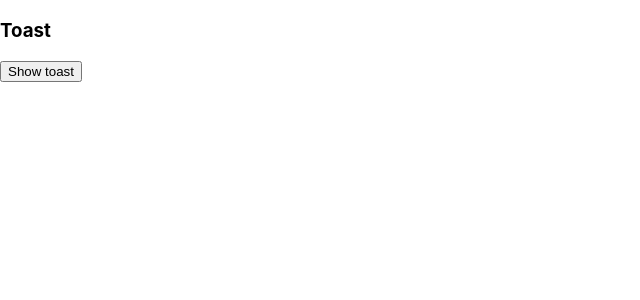
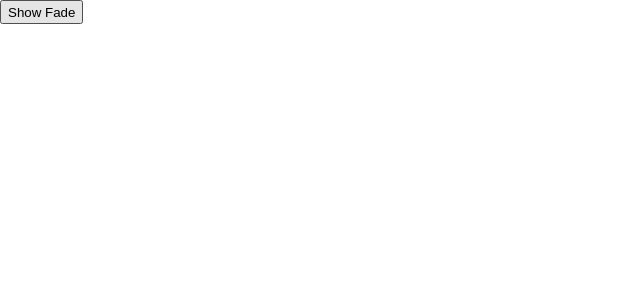
Before and after one commit to rkterungwa16/terk-ui, a React (Create React App) app: page / in a window 1280 px wide. Shown: the top 300 px of the page, without its empty margins (0-640 px from the left). Built offline with nearby package versions, Linux system fonts and the light colour scheme.

Commit message:
[feat] implement slide in up transition

```diff
--- a/package.json
+++ b/package.json
@@ -11,6 +11,7 @@
     "react-dom": "^16.13.1",
     "react-icons": "^3.11.0",
     "react-scripts": "^3.4.1",
+    "react-transition-group": "^4.4.1",
     "styled-components": "^5.1.1"
   },
   "scripts": {
--- /dev/null
+++ b/src/Transition/Slide.jsx
@@ -0,0 +1,63 @@
+import * as React from "react";
+import { Transition } from "react-transition-group";
+import PropTypes from "prop-types";
+
+const duration = 500;
+const defaultStyle = {
+  transition: `opacity ${duration}ms ease-in-out, bottom ${duration}ms ease-in-out`,
+  opacity: 0,
+  position: "absolute",
+  bottom: "0px",
+};
+
+const transitionStyles = {
+  entering: { opacity: 1, bottom: "20px" },
+  entered: { opacity: 1, bottom: "20px" },
+  exiting: { opacity: 0 },
+  exited: { opacity: 0 },
+};
+const SlideInUp = (props) => {
+  return (
+    <Transition in={props.in} timeout={props.duration}>
+      {(state) => (
+        <div
+          style={{
+            ...defaultStyle,
+            ...transitionStyles[state],
+          }}
+        >
+          {props.children}
+        </div>
+      )}
+    </Transition>
+  );
+};
+
+SlideInUp.propTypes = {
+  in: PropTypes.bool,
+  duration: PropTypes.number,
+  handleChange: PropTypes.func,
+};
+
+export function Example() {
+  const [isOpen, setOpen] = React.useState(false);
+  const handleSlideup = () => {
+    setOpen(!isOpen);
+  };
+  return (
+    <div>
+      <SlideInUp in={isOpen} duration={5000}>
+        <span>This is a fade Transition sample code!</span>
+      </SlideInUp>
+      <button
+        style={{
+          height: "24px",
+          cursor: "pointer",
+        }}
+        onClick={handleSlideup}
+      >
+        Show Fade
+      </button>
+    </div>
+  );
+}
--- a/src/index.css
+++ b/src/index.css
@@ -7,6 +7,10 @@ body {
   -moz-osx-font-smoothing: grayscale;
 }
 
+html, body, #root {
+  height: 100%;
+}
+
 code {
   font-family: source-code-pro, Menlo, Monaco, Consolas, 'Courier New',
     monospace;
--- a/src/index.jsx
+++ b/src/index.jsx
@@ -2,12 +2,13 @@ import React from "react";
 import ReactDOM from "react-dom";
 import "./index.css";
 import { MultiToast, Child } from "./Toast/Toast";
+import { Example } from "./Transition/Slide";
 import * as serviceWorker from "./serviceWorker";
 
 ReactDOM.render(
   <React.StrictMode>
     <MultiToast>
-      <Child />
+      <Example />
     </MultiToast>
   </React.StrictMode>,
   document.getElementById("root")
```
Also changed, not shown: 1 other file (tests, documents, lock files or other folders).
